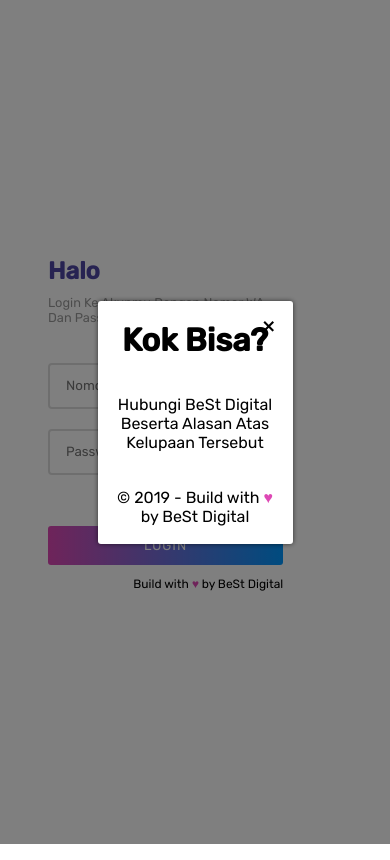
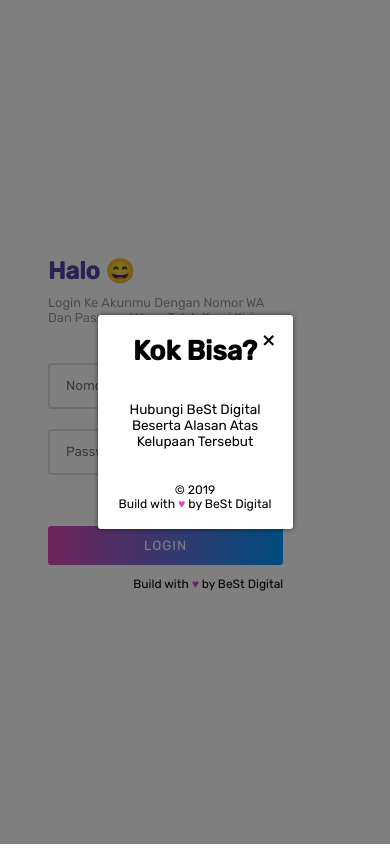
Before and after one commit to rezafahrur/loginradius, a plain HTML site: page index.html in a window 390 px wide. Both pictures are taken after a click on the link "Lupa Password". Drawn offline with Linux system fonts and the light colour scheme.

Commit message:
add media query

```diff
--- a/app.css
+++ b/app.css
@@ -260,3 +260,29 @@ body {
     padding: 10px 0 10px 0;
     padding: 10px 0 8px 0;
 }
+
+.show {
+    display: none;
+}
+
+@media only screen and (max-width: 650px) {
+    .modal-container {
+        font-size: 85%;
+    }
+
+    .hidden {
+        display: none;
+    }
+
+    .show {
+        display: inline;
+        text-align: center;
+        font-size: 90%;
+    }
+}
+
+@media only screen and (max-width: 850px) and (orientation: landscape) {
+    .header {
+        display: none;
+    }
+}
--- a/index.html
+++ b/index.html
@@ -11,13 +11,13 @@
     <div class="container">
         <div class="left">
           <div class="header">
-            <h2 class="animation a1">Halo</h2>
+            <h2 class="animation a1">Halo &#128516;</h2>
             <h4 class="animation a2">Login Ke Akunmu Dengan Nomor WA <br> Dan Password Yang Telah Kami Kirim</h4>
           </div>
           <div class="form">
             <input type="number" min="0" class="form-field animation a3" placeholder="Nomor WA">
             <input type="password" class="form-field animation a4" placeholder="Password">
-            <p id="lupa" class="animation a5"><a href="#">Lupa Password</a></p>
+            <p class="animation a5"><a id="lupa" href="#">Lupa Password</a></p>
             <button class="animation a6">LOGIN</button>
             <p class="animation a7">Build with <span class="heart"></span> by BeSt Digital</p>
           </div>
@@ -35,8 +35,11 @@
           <div class="modal-content">
             <p>Hubungi BeSt Digital Beserta Alasan Atas Kelupaan Tersebut</p>
           </div>
-          <div class="modal-footer">
+          <div class="modal-footer hidden">
             <p> &copy 2019 - Build with <span class="heart"></span> by BeSt Digital</p>
+          </div>
+          <div class="modal-footer show">
+            <p> &copy 2019 <br> Build with <span class="heart"></span> by BeSt Digital</p>
           </div>
         </div>
     </div>
```
